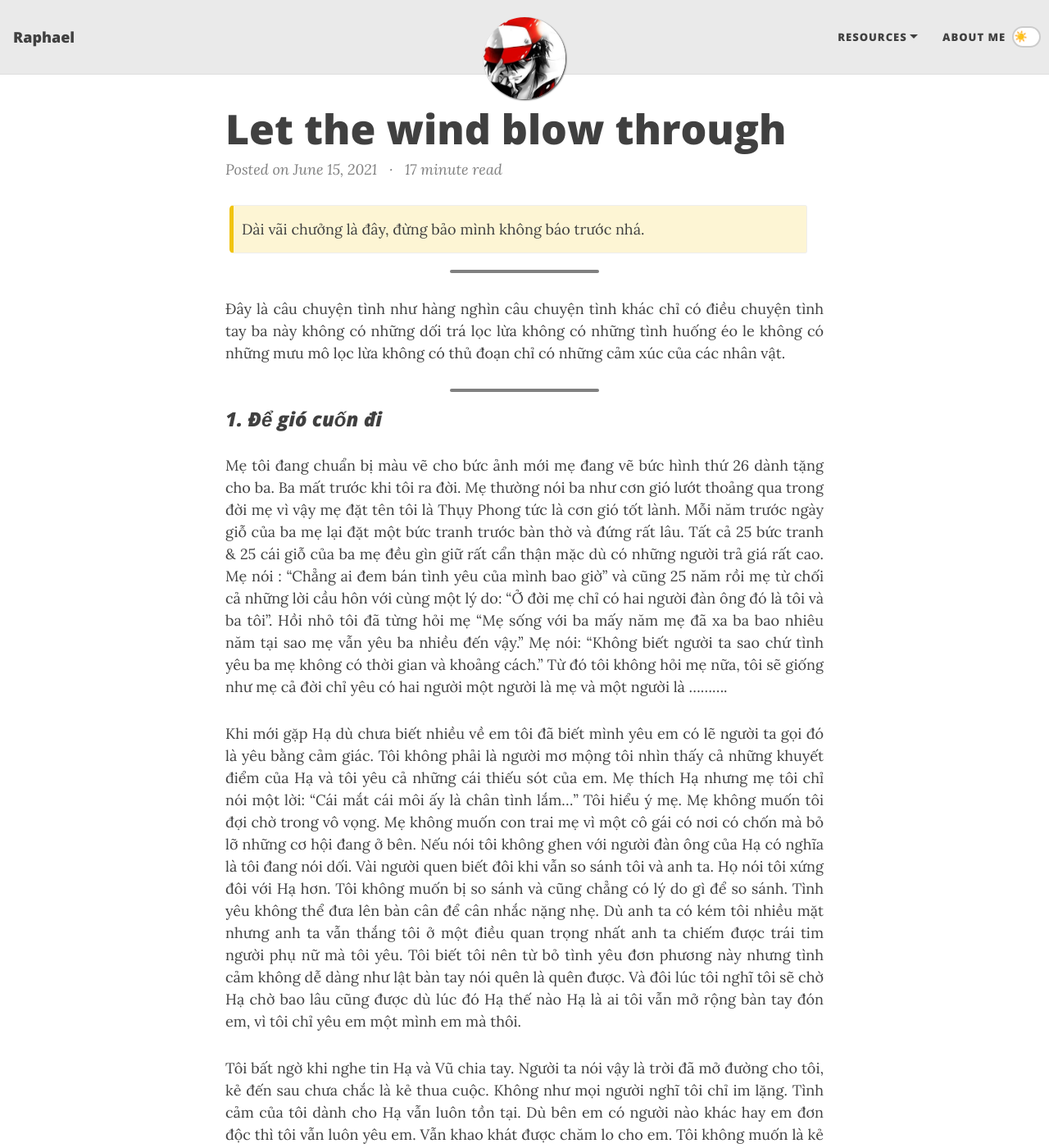
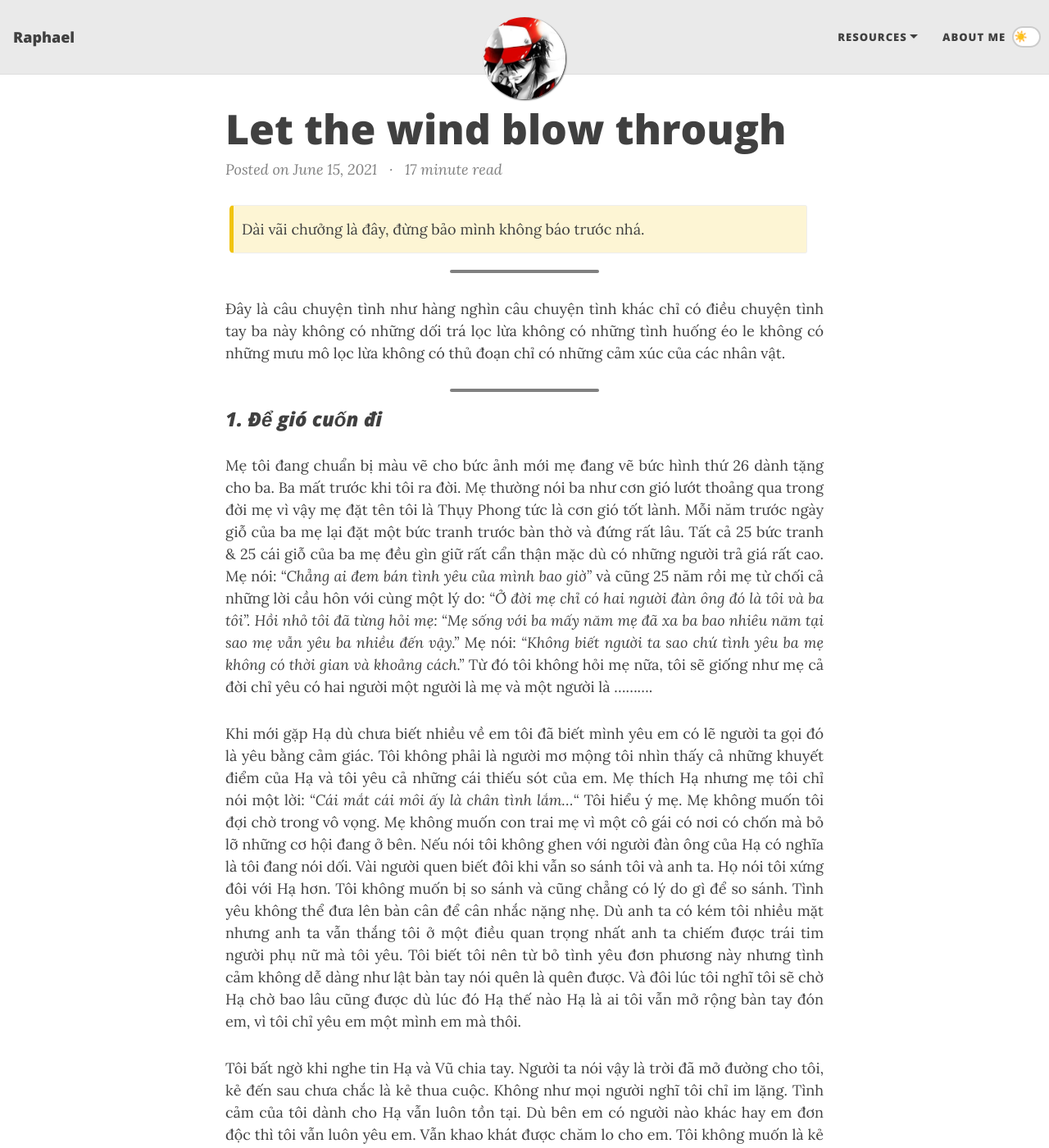
Before and after one commit to raphlee/raphlee.github.io, a Jekyll site: the page built from _posts/2021-06-15-let-the-wind-blow-through.md, in a window 1280 px wide and 1400 px high. Shown: the whole window at 82% size. Built offline with Jekyll 4.4.1, drawn with Linux system fonts in a browser that asks for light colours; nearby versions of some CDN libraries; some of the changed text lies outside the part shown.

```diff
--- a/_posts/2021-06-15-let-the-wind-blow-through.md
+++ b/_posts/2021-06-15-let-the-wind-blow-through.md
@@ -13,10 +13,10 @@ Dài vãi chưởng là đây, đừng bảo mình không báo trước nhá.
 
 ***
 ### **_1. Để gió cuốn đi_**
-Mẹ tôi đang chuẩn bị màu vẽ cho bức ảnh mới mẹ đang vẽ bức hình thứ 26 dành tặng cho ba. Ba mất trước khi tôi ra đời. Mẹ thường nói ba như cơn gió lướt thoảng qua trong đời mẹ vì vậy mẹ đặt tên tôi là Thụy Phong tức là cơn gió tốt lành. Mỗi năm trước ngày giỗ của ba mẹ lại đặt một bức tranh trước bàn thờ và đứng rất lâu. Tất cả 25 bức tranh & 25 cái giỗ của ba mẹ đều gìn giữ rất cẩn thận mặc dù có những người trả giá rất cao. Mẹ nói : "Chẳng ai đem bán tình yêu của mình bao giờ" và cũng 25 năm rồi mẹ từ chối cả những lời cầu hôn với cùng một lý do: "Ở đời mẹ chỉ có hai người đàn ông đó là tôi và ba tôi". Hồi nhỏ tôi đã từng hỏi mẹ "Mẹ sống với ba mấy năm mẹ đã xa ba bao nhiêu năm tại sao mẹ vẫn yêu ba nhiều đến vậy." Mẹ nói: "Không biết người ta sao chứ tình yêu ba mẹ không có thời gian và khoảng cách." Từ đó tôi không hỏi mẹ nữa, tôi sẽ giống như mẹ cả đời chỉ yêu có hai người một người là mẹ và một người là ..........
+Mẹ tôi đang chuẩn bị màu vẽ cho bức ảnh mới mẹ đang vẽ bức hình thứ 26 dành tặng cho ba. Ba mất trước khi tôi ra đời. Mẹ thường nói ba như cơn gió lướt thoảng qua trong đời mẹ vì vậy mẹ đặt tên tôi là Thụy Phong tức là cơn gió tốt lành. Mỗi năm trước ngày giỗ của ba mẹ lại đặt một bức tranh trước bàn thờ và đứng rất lâu. Tất cả 25 bức tranh & 25 cái giỗ của ba mẹ đều gìn giữ rất cẩn thận mặc dù có những người trả giá rất cao. Mẹ nói: _"Chẳng ai đem bán tình yêu của mình bao giờ"_ và cũng 25 năm rồi mẹ từ chối cả những lời cầu hôn với cùng một lý do: _"Ở đời mẹ chỉ có hai người đàn ông đó là tôi và ba tôi". Hồi nhỏ tôi đã từng hỏi mẹ: "Mẹ sống với ba mấy năm mẹ đã xa ba bao nhiêu năm tại sao mẹ vẫn yêu ba nhiều đến vậy."_ Mẹ nói: _"Không biết người ta sao chứ tình yêu ba mẹ không có thời gian và khoảng cách."_ Từ đó tôi không hỏi mẹ nữa, tôi sẽ giống như mẹ cả đời chỉ yêu có hai người một người là mẹ và một người là ..........
 
 
-Khi mới gặp Hạ dù chưa biết nhiều về em tôi đã biết mình yêu em có lẽ người ta gọi đó là yêu bằng cảm giác. Tôi không phải là người mơ mộng tôi nhìn thấy cả những khuyết điểm của Hạ và tôi yêu cả những cái thiếu sót của em. Mẹ thích Hạ nhưng mẹ tôi chỉ nói một lời: "Cái mắt cái môi ấy là chân tình lắm..." Tôi hiểu ý mẹ. Mẹ không muốn tôi đợi chờ trong vô vọng. Mẹ không muốn con trai mẹ vì một cô gái có nơi có chốn mà bỏ lỡ những cơ hội đang ở bên. Nếu nói tôi không ghen với người đàn ông của Hạ có nghĩa là tôi đang nói dối. Vài người quen biết đôi khi vẫn so sánh tôi và anh ta. Họ nói tôi xứng đôi với Hạ hơn. Tôi không muốn bị so sánh và cũng chẳng có lý do gì để so sánh. Tình yêu không thể đưa lên bàn cân để cân nhắc nặng nhẹ. Dù anh ta có kém tôi nhiều mặt nhưng anh ta vẫn thắng tôi ở một điều quan trọng nhất anh ta chiếm được trái tim người phụ nữ mà tôi yêu. Tôi biết tôi nên từ bỏ tình yêu đơn phương này nhưng tình cảm không dễ dàng như lật bàn tay nói quên là quên được. Và đôi lúc tôi nghĩ tôi sẽ chờ Hạ chờ bao lâu cũng được dù lúc đó Hạ thế nào Hạ là ai tôi vẫn mở rộng bàn tay đón em, vì tôi chỉ yêu em một mình em mà thôi.
+Khi mới gặp Hạ dù chưa biết nhiều về em tôi đã biết mình yêu em có lẽ người ta gọi đó là yêu bằng cảm giác. Tôi không phải là người mơ mộng tôi nhìn thấy cả những khuyết điểm của Hạ và tôi yêu cả những cái thiếu sót của em. Mẹ thích Hạ nhưng mẹ tôi chỉ nói một lời: _"Cái mắt cái môi ấy là chân tình lắm..."_ Tôi hiểu ý mẹ. Mẹ không muốn tôi đợi chờ trong vô vọng. Mẹ không muốn con trai mẹ vì một cô gái có nơi có chốn mà bỏ lỡ những cơ hội đang ở bên. Nếu nói tôi không ghen với người đàn ông của Hạ có nghĩa là tôi đang nói dối. Vài người quen biết đôi khi vẫn so sánh tôi và anh ta. Họ nói tôi xứng đôi với Hạ hơn. Tôi không muốn bị so sánh và cũng chẳng có lý do gì để so sánh. Tình yêu không thể đưa lên bàn cân để cân nhắc nặng nhẹ. Dù anh ta có kém tôi nhiều mặt nhưng anh ta vẫn thắng tôi ở một điều quan trọng nhất anh ta chiếm được trái tim người phụ nữ mà tôi yêu. Tôi biết tôi nên từ bỏ tình yêu đơn phương này nhưng tình cảm không dễ dàng như lật bàn tay nói quên là quên được. Và đôi lúc tôi nghĩ tôi sẽ chờ Hạ chờ bao lâu cũng được dù lúc đó Hạ thế nào Hạ là ai tôi vẫn mở rộng bàn tay đón em, vì tôi chỉ yêu em một mình em mà thôi.
 
 
 Tôi bất ngờ khi nghe tin Hạ và Vũ chia tay. Người ta nói vậy là trời đã mở đường cho tôi, kẻ đến sau chưa chắc là kẻ thua cuộc. Không như mọi người nghĩ tôi chỉ im lặng. Tình cảm của tôi dành cho Hạ vẫn luôn tồn tại. Dù bên em có người nào khác hay em đơn độc thì tôi vẫn luôn yêu em. Vẫn khao khát được chăm lo cho em. Tôi không muốn là kẻ đục nước thả câu tỏ ra săn đón chiều chuộng để kéo em về minh khi em vẫn đang đứng lòng. Tôi vẫn luôn ở đây .Bàn tay tôi bờ vai tôi sẽ mãi là của em nếu em cần tới. Tôi hiểu Hạ và tôi biết Hạ cũng hiểu những gì tôi nghĩ. Khi nhìn vóc dáng mệt mỏi của em tôi chỉ muốn ôm em vào lòng. Nhưng tôi biết hiện tại em chỉ cần nơi tôi một ánh mắt ấm áp một nụ cười động viên tôi hi vọng mình sẽ là miếng băng gạt cho trái tim tan vỡ của em sẽ luôn yêu em và sẽ luôn chờ đợi em.
@@ -55,7 +55,7 @@ Cơn mưa đang rơi cơn mưa chiều mùa hạ nhẹ nhàng như chính tôi l
 
 Nắng nhẹ ngỡ ngàng đẹp sau cơn mưa tôi hẹn em và nói sẽ có chuyện nói với em. Tôi nói với em rằng tôi chia tay. Em im lặng nhìn tôi. Em mỉm cười nụ cười nhẹ nhàng. Em ngước nhìn bầu trời rồi em khẽ nói.
 
-_Em luôn mong anh nói những lời này suốt 3 năm qua. Em mong rồi em lo sợ em lo rằng anh lại làm trái tim em đau. Đau lắm Vũ ạ. Có một điều mà có lẽ anh luôn biết, là em yêu anh. Em yêu anh bao nhiêu thì nỗi sợ anh lại làm đau lại lớn hơn bấy nhiêu. Bao nhiêu năm thứ em nhận được từ tình yêu em dành cho anh là nước mắt. Những giọt nước mắt nó làm nghẹn cổ họng em lồng ngực em_
+_Em luôn mong anh nói những lời này suốt 3 năm qua. Em mong rồi em lo sợ em lo rằng anh lại làm trái tim em đau. Đau lắm Vũ ạ. Có một điều mà có lẽ anh luôn biết, là em yêu anh. Em yêu anh bao nhiêu thì nỗi sợ anh lại làm đau lại lớn hơn bấy nhiêu. Bao nhiêu năm thứ em nhận được từ tình yêu em dành cho anh là nước mắt. Những giọt nước mắt nó làm nghẹn cổ họng em lồng ngực em._
 
 Tôi không nói được gì hay đúng hơn tôi không thể nói được. Trong lúc tôi đang cảm thấy người tôi nóng lên...
 
```
Also changed, not shown: other parts of _posts/2021-06-15-let-the-wind-blow-through.md (+14 -13 lines).
